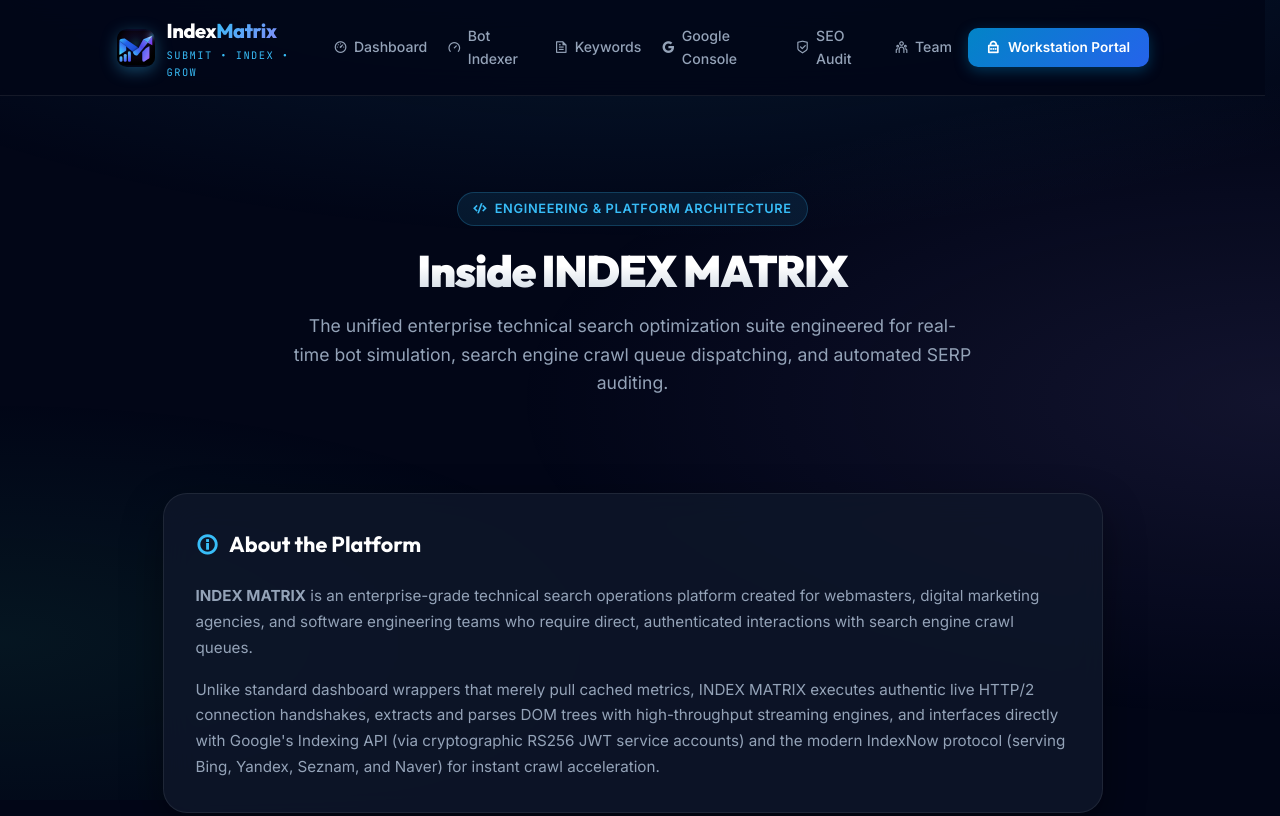
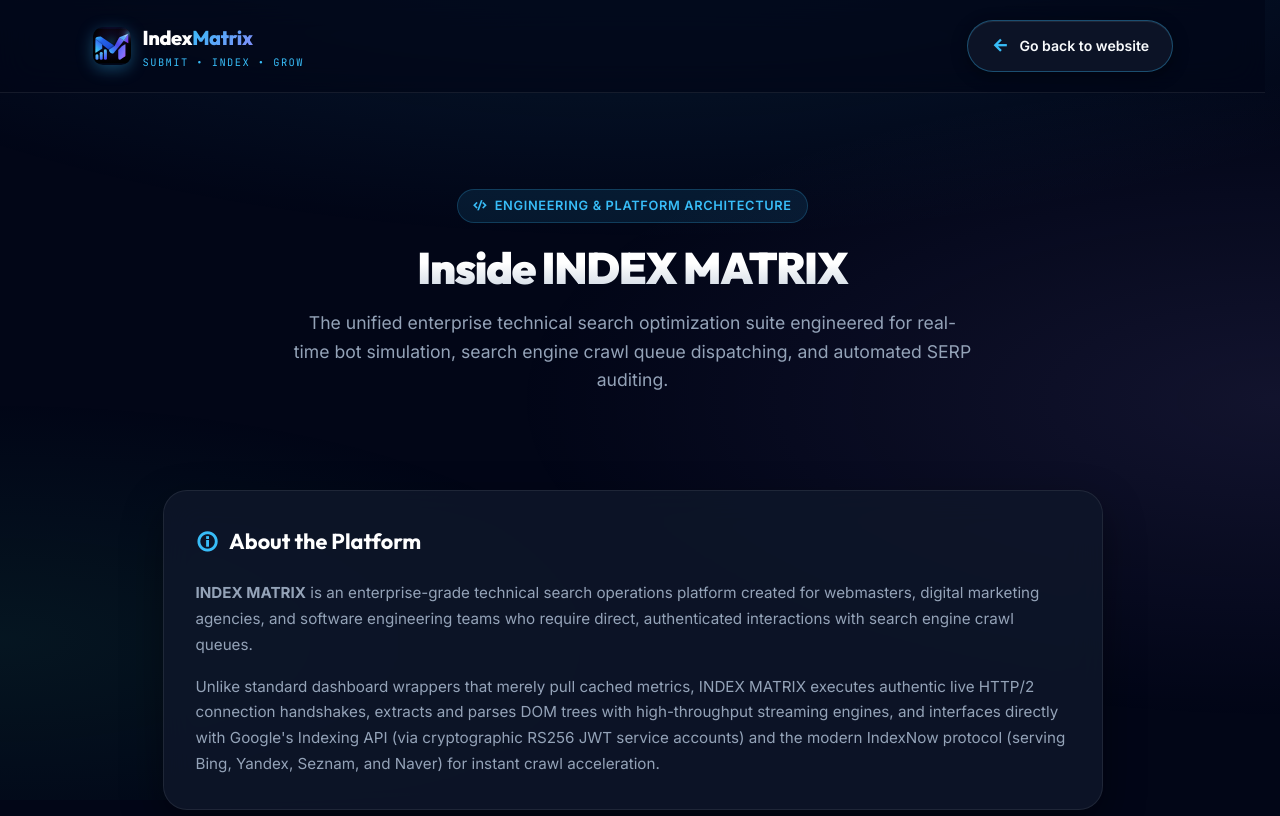
Before and after one commit to Mr-argha-das/aditi_Workd, a website: page about.html in a window 1280 px wide. Shown: the top 816 px of the page. Drawn offline with nearby package versions, Linux system fonts and the light colour scheme.

Commit message:
feat(ui): replace fixed nav on about page with Go Back button and improve UX/fluidity

```diff
--- a/about.html
+++ b/about.html
@@ -116,25 +116,26 @@
       z-index: 0;
     }
 
-    /* Top Navigation Bar */
-    .top-nav {
-      position: sticky;
-      top: 0;
-      z-index: 100;
-      background: rgba(2, 6, 23, 0.88);
+    /* Top Header Bar (Non-sticky) with Go Back to Website button */
+    .about-top-bar {
+      position: relative;
+      width: 100%;
+      padding: 1.25rem 2rem;
+      border-bottom: 1px solid var(--border-glass);
+      background: rgba(2, 6, 23, 0.7);
       backdrop-filter: blur(16px);
       -webkit-backdrop-filter: blur(16px);
-      border-bottom: 1px solid var(--border-glass);
-      padding: 0.85rem 1.5rem;
+      z-index: 20;
     }
-    .nav-container {
+    .about-top-container {
       max-width: 1080px;
       margin: 0 auto;
       display: flex;
       align-items: center;
       justify-content: space-between;
+      gap: 1.5rem;
     }
-    .nav-brand {
+    .about-brand {
       display: flex;
       align-items: center;
       gap: 0.75rem;
@@ -145,6 +146,10 @@
       width: 38px;
       border-radius: 10px;
       box-shadow: 0 4px 16px rgba(56, 189, 248, 0.35);
+      transition: transform 0.2s ease;
+    }
+    .about-brand:hover .brand-logo-img {
+      transform: scale(1.05);
     }
     .brand-title-wrap {
       display: flex;
@@ -169,48 +174,50 @@
       color: var(--accent-cyan);
     }
 
-    .nav-links {
-      display: flex;
+    /* Go Back to Website Button */
+    .btn-back-website {
+      display: inline-flex;
       align-items: center;
-      gap: 1.25rem;
-      list-style: none;
+      gap: 0.65rem;
+      padding: 0.65rem 1.4rem;
+      border-radius: var(--radius-full);
+      background: rgba(15, 23, 42, 0.85);
+      border: 1px solid rgba(56, 189, 248, 0.35);
+      color: #f8fafc;
+      font-size: 0.88rem;
+      font-weight: 600;
+      text-decoration: none;
+      box-shadow: 0 4px 16px rgba(0, 0, 0, 0.4), inset 0 1px 0 rgba(255, 255, 255, 0.08);
+      transition: all 0.25s cubic-bezier(0.16, 1, 0.3, 1);
+      cursor: pointer;
     }
-    .nav-link-item a {
-      color: var(--text-muted);
-      text-decoration: none;
-      font-size: 0.88rem;
-      font-weight: 500;
-      transition: color 0.2s ease;
-      display: flex;
-      align-items: center;
-      gap: 0.4rem;
+    .btn-back-website:hover {
+      background: rgba(56, 189, 248, 0.15);
+      border-color: var(--accent-cyan);
+      color: var(--accent-cyan);
+      transform: translateX(-3px);
+      box-shadow: 0 6px 20px rgba(56, 189, 248, 0.3);
     }
-    .nav-link-item a:hover {
+    .btn-back-website i {
+      font-size: 1.15rem;
       color: var(--accent-cyan);
+      transition: transform 0.2s ease;
+    }
+    .btn-back-website:hover i {
+      transform: translateX(-3px);
     }
 
-    .nav-actions {
-      display: flex;
-      align-items: center;
-      gap: 0.75rem;
-    }
-    .btn-nav-portal {
-      display: inline-flex;
-      align-items: center;
-      gap: 0.5rem;
-      padding: 0.55rem 1.15rem;
-      border-radius: 10px;
-      background: linear-gradient(135deg, #0284c7, #2563eb);
-      color: #fff;
-      font-size: 0.85rem;
-      font-weight: 600;
-      text-decoration: none;
-      box-shadow: 0 4px 14px rgba(2, 132, 199, 0.35);
-      transition: all 0.2s ease;
-    }
-    .btn-nav-portal:hover {
-      transform: translateY(-1px);
-      box-shadow: 0 6px 20px rgba(2, 132, 199, 0.45);
+    @media (max-width: 640px) {
+      .about-top-bar {
+        padding: 1rem 1.25rem;
+      }
+      .brand-sub {
+        display: none;
+      }
+      .btn-back-website {
+        padding: 0.55rem 1rem;
+        font-size: 0.82rem;
+      }
     }
 
     /* Main Container */
@@ -554,9 +561,6 @@
       .footer-container {
         grid-template-columns: 1fr 1fr;
       }
-      .nav-links {
-        display: none;
-      }
       .hero-title {
         font-size: 2.15rem;
       }
@@ -578,10 +582,10 @@
 </head>
 <body>
 
-  <!-- Top Navigation Header -->
-  <nav class="top-nav">
-    <div class="nav-container">
-      <a href="/index.html" class="nav-brand">
+  <!-- Top Bar with "Go back to website" Action (No Fixed Nav Bar) -->
+  <header class="about-top-bar">
+    <div class="about-top-container">
+      <a href="/index.html" class="about-brand" title="INDEX MATRIX Home">
         <img src="/logo-icon.svg" class="brand-logo-img" alt="IndexMatrix Logo" />
         <div class="brand-title-wrap">
           <span class="brand-title-text">Index<span class="brand-gradient">Matrix</span></span>
@@ -589,22 +593,12 @@
         </div>
       </a>
 
-      <ul class="nav-links">
-        <li class="nav-link-item"><a href="/index.html"><i class="ri-dashboard-3-line"></i> Dashboard</a></li>
-        <li class="nav-link-item"><a href="/indexer.html"><i class="ri-speed-up-line"></i> Bot Indexer</a></li>
-        <li class="nav-link-item"><a href="/keywords.html"><i class="ri-file-text-line"></i> Keywords</a></li>
-        <li class="nav-link-item"><a href="/console.html"><i class="ri-google-fill"></i> Google Console</a></li>
-        <li class="nav-link-item"><a href="/audit.html"><i class="ri-shield-check-line"></i> SEO Audit</a></li>
-        <li class="nav-link-item"><a href="#leadership"><i class="ri-team-line"></i> Team</a></li>
-      </ul>
-
-      <div class="nav-actions">
-        <a href="/login.html" class="btn-nav-portal">
-          <i class="ri-lock-password-line"></i> Workstation Portal
-        </a>
-      </div>
+      <a href="/index.html" id="btn-back-website" class="btn-back-website" onclick="if(document.referrer && document.referrer.includes(window.location.host)){history.back();return false;}">
+        <i class="ri-arrow-left-line"></i>
+        <span>Go back to website</span>
+      </a>
     </div>
-  </nav>
+  </header>
 
   <!-- Content Container -->
   <main class="wrapper">
```
Also changed, not shown: audit.html (+6 -0 lines), js/app.js (+20 -4 lines), js/indexer.js (+27 -2 lines).
